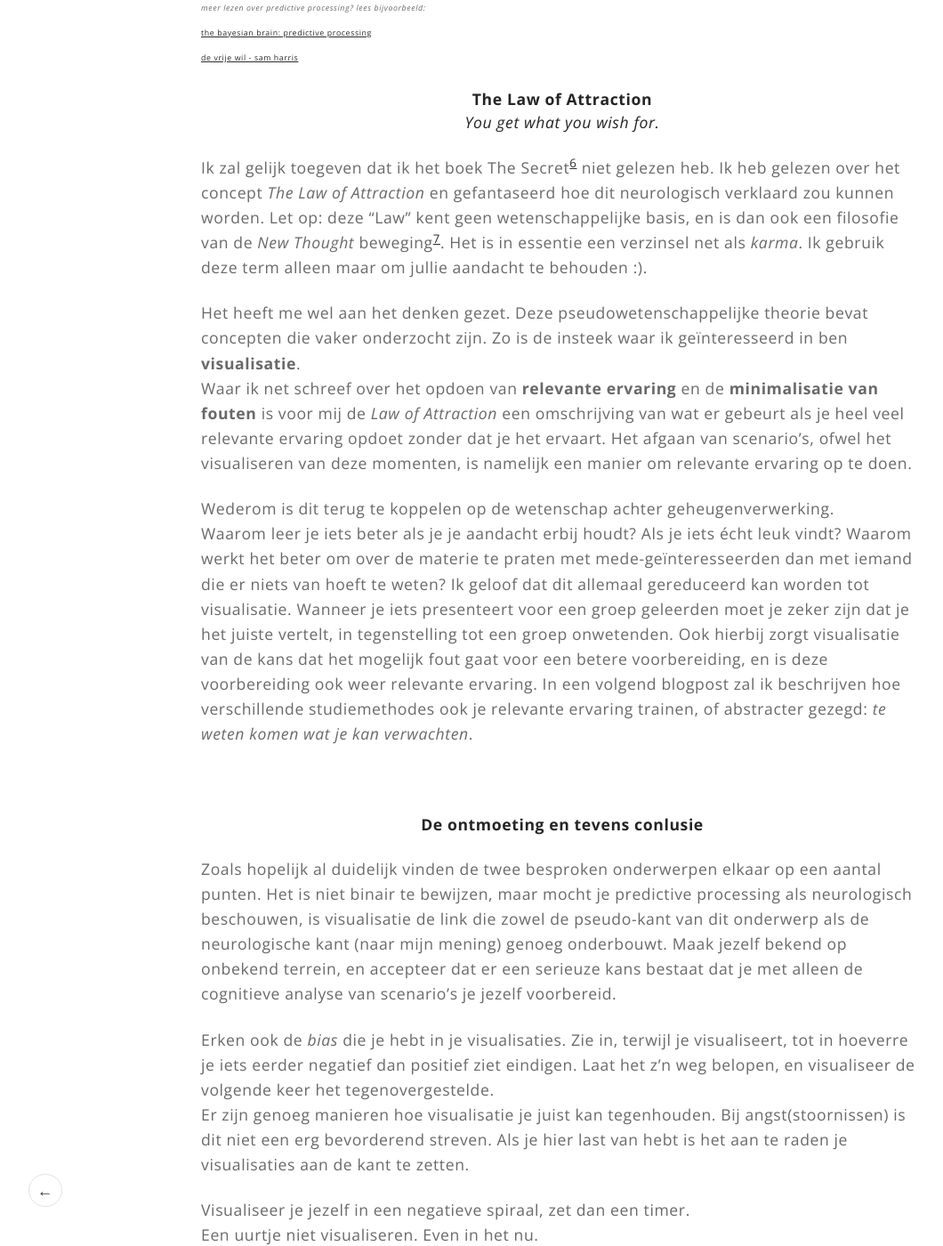
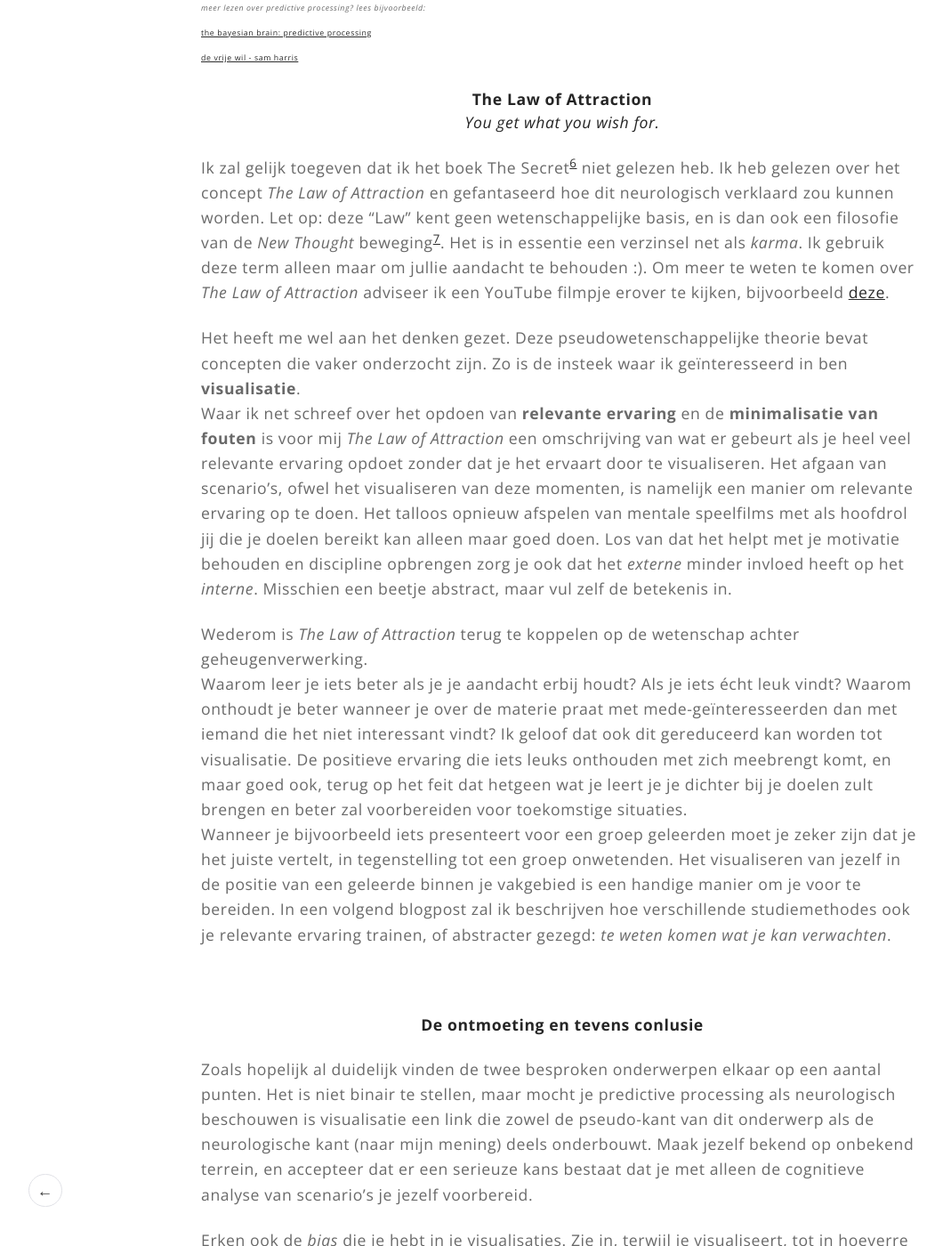
Before and after one commit to Lenzeg/Cogsci_blog, a Jekyll site: the page built from _posts/2020-02-12-pp-law.markdown, in a window 1280 px wide and 1400 px high, scrolled down 2117 px. Shown: the whole window at 89% size, without its empty margins (8-1068 px from the left). Built offline with Jekyll 4.4.1, drawn with Linux system fonts in a browser that asks for light colours; some of the changed text lies outside the part shown.

Commit message:
Post PP - fix 1

```diff
--- a/_posts/2020-02-12-pp-law.markdown
+++ b/_posts/2020-02-12-pp-law.markdown
@@ -11,7 +11,9 @@
 
 
 
-*<center>"We can never know "the thing in itself" that is, the actual causes in the world of the effects we experience" -Immanuel Kant (1781)</center>[^1]*
+*<center>"We can never know "the thing in itself" that is, the actual causes in the world of the effects we experience" -Immanuel Kant (1781)</center>*
+[^1]
+
 
 **<center>Predictive Processing</center>**
 
@@ -43,22 +45,22 @@
 *<center> You get what you wish for. </center>*
 
 
-Ik zal gelijk toegeven dat ik het boek The Secret[^6] niet gelezen heb. Ik heb gelezen over het concept *The Law of Attraction* en gefantaseerd hoe dit neurologisch verklaard zou kunnen worden. Let op: deze "Law" kent geen wetenschappelijke basis, en is dan ook een filosofie van de *New Thought* beweging[^7]. Het is in essentie een verzinsel net als *karma*. Ik gebruik deze term alleen maar om jullie aandacht te behouden :).
+Ik zal gelijk toegeven dat ik het boek The Secret[^6] niet gelezen heb. Ik heb gelezen over het concept *The Law of Attraction* en gefantaseerd hoe dit neurologisch verklaard zou kunnen worden. Let op: deze "Law" kent geen wetenschappelijke basis, en is dan ook een filosofie van de *New Thought* beweging[^7]. Het is in essentie een verzinsel net als *karma*. Ik gebruik deze term alleen maar om jullie aandacht te behouden :). Om meer te weten te komen over *The Law of Attraction* adviseer ik een YouTube filmpje erover te kijken, bijvoorbeeld [deze](https://www.youtube.com/watch?v=b295OBuDmyM).
 
-Het heeft me wel aan het denken gezet. Deze pseudowetenschappelijke theorie bevat concepten die vaker onderzocht zijn. Zo is de insteek waar ik geïnteresseerd in ben **visualisatie**.<br> Waar ik net schreef over het opdoen van **relevante ervaring** en de **minimalisatie van fouten** is voor mij de *Law of Attraction* een omschrijving van wat er gebeurt als je heel veel relevante ervaring opdoet zonder dat je het ervaart. Het afgaan van scenario's, ofwel het visualiseren van deze momenten, is namelijk een manier om relevante ervaring op te doen.
+Het heeft me wel aan het denken gezet. Deze pseudowetenschappelijke theorie bevat concepten die vaker onderzocht zijn. Zo is de insteek waar ik geïnteresseerd in ben **visualisatie**.<br> Waar ik net schreef over het opdoen van **relevante ervaring** en de **minimalisatie van fouten** is voor mij *The Law of Attraction* een omschrijving van wat er gebeurt als je heel veel relevante ervaring opdoet zonder dat je het ervaart door te visualiseren. Het afgaan van scenario's, ofwel het visualiseren van deze momenten, is namelijk een manier om relevante ervaring op te doen. Het talloos opnieuw afspelen van mentale speelfilms met als hoofdrol jij die je doelen bereikt kan alleen maar goed doen. Los van dat het helpt met je motivatie behouden en discipline opbrengen zorg je ook dat het *externe* minder invloed heeft op het *interne*. Misschien een beetje abstract, maar vul zelf de betekenis in.
 
-Wederom is dit terug te koppelen op de wetenschap achter geheugenverwerking.<br> Waarom leer je iets beter als je je aandacht erbij houdt? Als je iets écht leuk vindt? Waarom werkt het beter om over de materie te praten met mede-geïnteresseerden dan met iemand die er niets van hoeft te weten?
-Ik geloof dat dit allemaal gereduceerd kan worden tot visualisatie. Wanneer je iets presenteert voor een groep geleerden moet je zeker zijn dat je het juiste vertelt, in tegenstelling tot een groep onwetenden. Ook hierbij zorgt visualisatie van de kans dat het mogelijk fout gaat voor een betere voorbereiding, en is deze voorbereiding ook weer relevante ervaring. In een volgend blogpost zal ik beschrijven hoe verschillende studiemethodes ook je relevante ervaring trainen, of abstracter gezegd: *te weten komen wat je kan verwachten*.
+Wederom is *The Law of Attraction* terug te koppelen op de wetenschap achter geheugenverwerking.<br> Waarom leer je iets beter als je je aandacht erbij houdt? Als je iets écht leuk vindt? Waarom onthoudt je beter wanneer je over de materie praat met mede-geïnteresseerden dan met iemand die het niet interessant vindt?
+Ik geloof dat ook dit gereduceerd kan worden tot visualisatie. De positieve ervaring die iets leuks onthouden met zich meebrengt komt, en maar goed ook, terug op het feit dat hetgeen wat je leert je je dichter bij je doelen zult brengen en beter zal voorbereiden voor toekomstige situaties. <br>Wanneer je bijvoorbeeld iets presenteert voor een groep geleerden moet je zeker zijn dat je het juiste vertelt, in tegenstelling tot een groep onwetenden. Het visualiseren van jezelf in de positie van een geleerde binnen je vakgebied is een handige manier om je voor te bereiden. In een volgend blogpost zal ik beschrijven hoe verschillende studiemethodes ook je relevante ervaring trainen, of abstracter gezegd: *te weten komen wat je kan verwachten*.
 
 <br>
 **<center> De ontmoeting en tevens conlusie </center>**
 
-Zoals hopelijk al duidelijk vinden de twee besproken onderwerpen elkaar op een aantal punten. Het is niet binair te bewijzen, maar mocht je predictive processing als neurologisch beschouwen, is visualisatie de link die zowel de pseudo-kant van dit onderwerp als de neurologische kant (naar mijn mening) genoeg onderbouwt. Maak jezelf bekend op onbekend terrein, en accepteer dat er een serieuze kans bestaat dat je met alleen de cognitieve analyse van scenario's je jezelf voorbereid.<br>
+Zoals hopelijk al duidelijk vinden de twee besproken onderwerpen elkaar op een aantal punten. Het is niet binair te stellen, maar mocht je predictive processing als neurologisch beschouwen is visualisatie een link die zowel de pseudo-kant van dit onderwerp als de neurologische kant (naar mijn mening) deels onderbouwt. Maak jezelf bekend op onbekend terrein, en accepteer dat er een serieuze kans bestaat dat je met alleen de cognitieve analyse van scenario's je jezelf voorbereid.<br>
 
  Erken ook de *bias* die je hebt in je visualisaties. Zie in, terwijl je visualiseert, tot in hoeverre je iets eerder negatief dan positief ziet eindigen. Laat het z'n weg belopen, en visualiseer de volgende keer het tegenovergestelde. <br>
 Er zijn genoeg manieren hoe visualisatie je juist kan tegenhouden. Bij angst(stoornissen) is dit niet een erg bevorderend streven. Als je hier last van hebt is het aan te raden je visualisaties aan de kant te zetten.
 
-Visualiseer je jezelf in een negatieve spiraal, zet dan een timer. <br>Een uurtje niet visualiseren. Even in het nu.
+De bekende term *fake it until you make it* is de grootste gemene deler van *The Law of Attraction* en *Predictive Processing*. Je zet jezelf verder in het proces dan je eigenlijk staat, en de *predictive error minimization* verbetert omdat je door deze positie in het proces de nodige relevante ervaring opdoet om het punt daadwerkelijk te bereiken.
 <br>
 <br>
 
```
Also changed, not shown: 2 other files.
